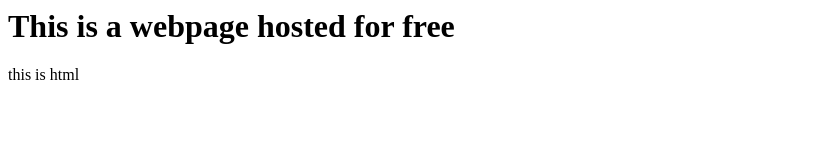
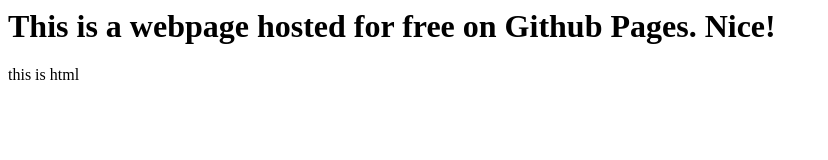
Before and after one commit to Hi02hi/hosted, a plain HTML site: page index.html in a window 1280 px wide. Shown: the whole page, without its empty margins (0-828 px from the left). Drawn offline with Linux system fonts and the light colour scheme.

Commit message:
updated html

```diff
--- a/index.html
+++ b/index.html
@@ -1,7 +1,7 @@
 <html>
 
 <body>
-  <h1>This is a webpage hosted for free</h1>
+  <h1>This is a webpage hosted for free on Github Pages. Nice!</h1>
   <p>this is html<p>
 
 
```
